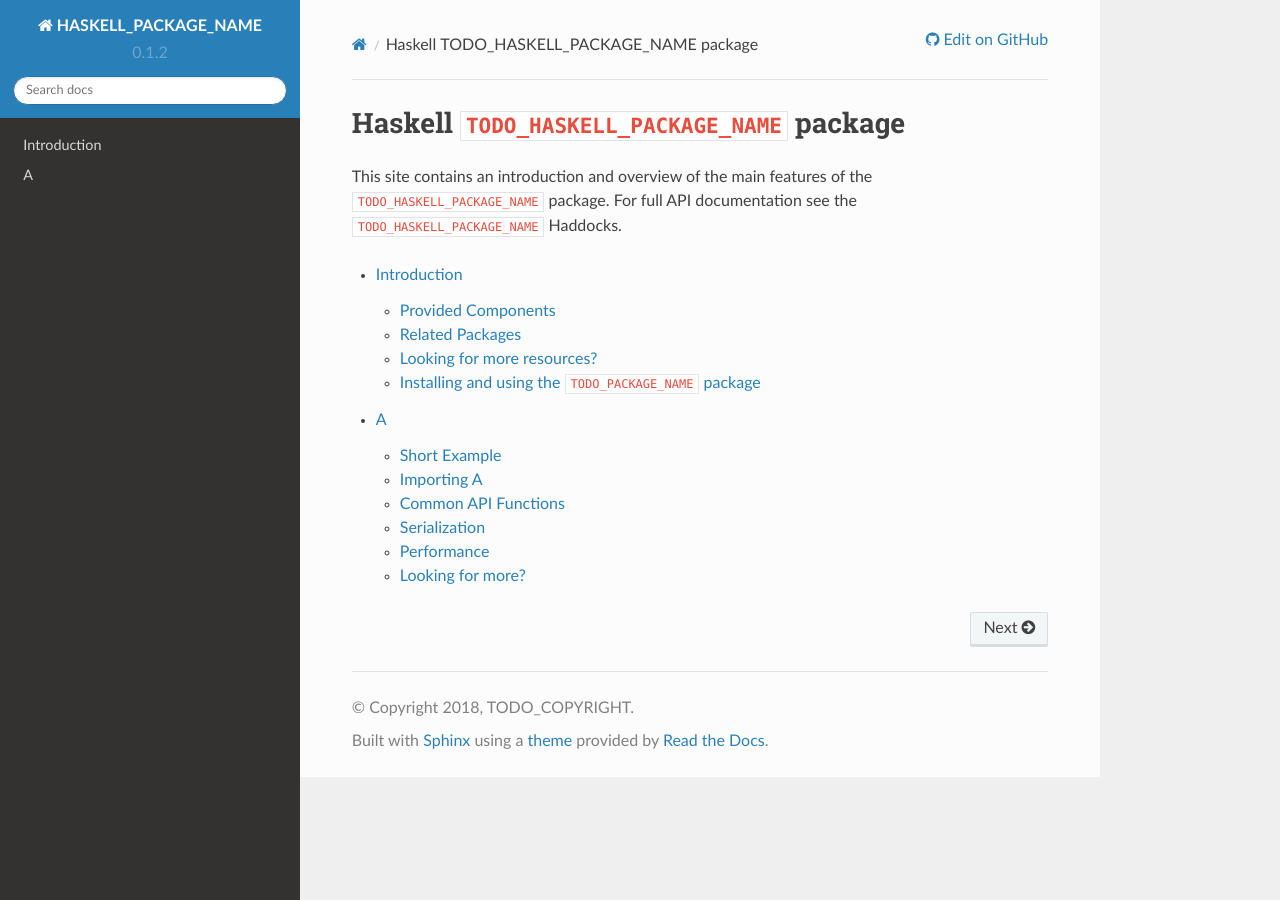
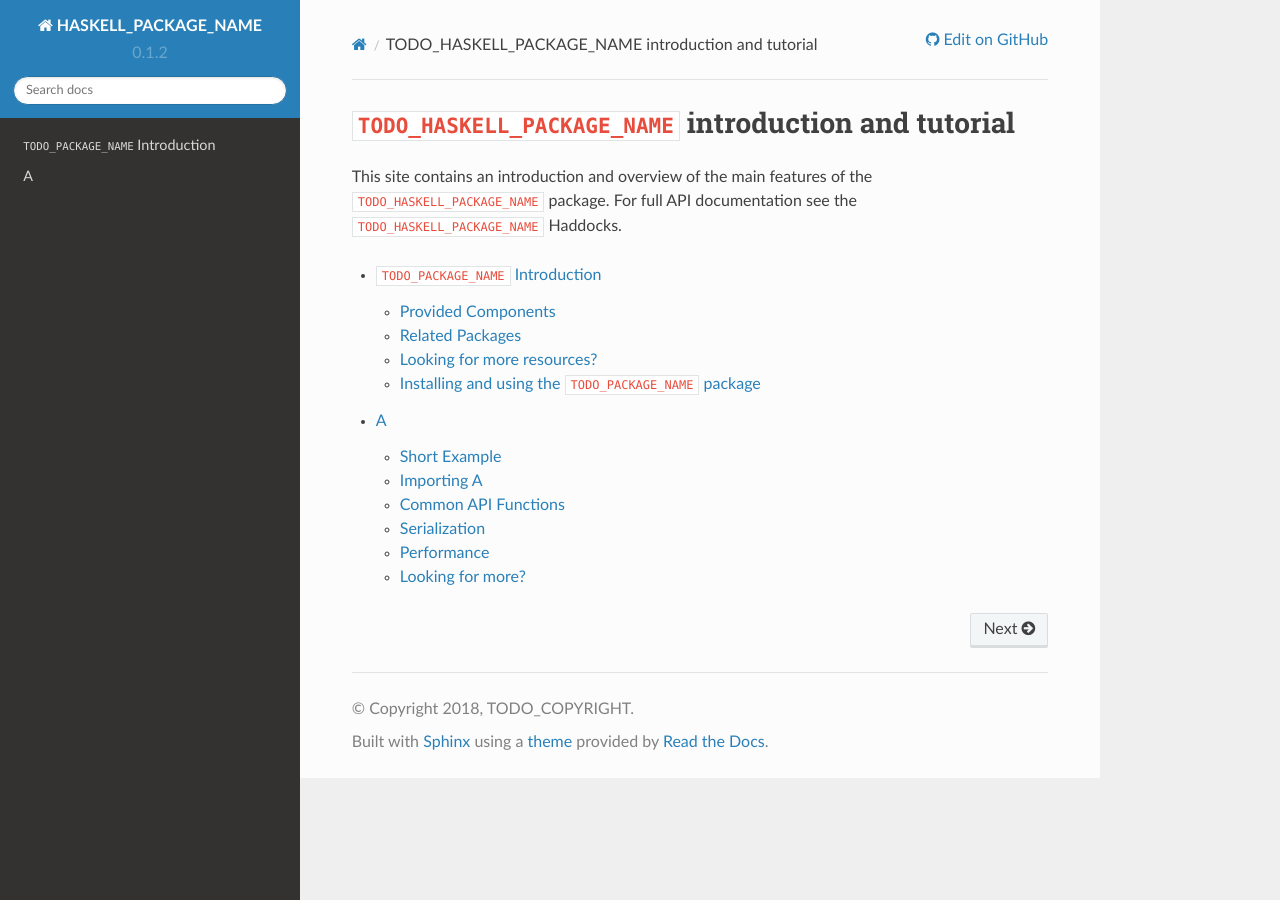
Before and after one commit to m-renaud/haskell-rtd-template, a Sphinx documentation site: the page built from docs/index.rst, in a window 1280 px wide. Built offline with Sphinx 7.4.7 and the Read the Docs theme 2.0.0, drawn with Linux system fonts in a browser that asks for light colours; cross-references to code outside the pages are shown as plain code.

Commit message:
Change top level heading/title text in index and intro.
This causes the package name to be visible in the browser tab.

```diff
--- a/docs/index.rst
+++ b/docs/index.rst
@@ -1,5 +1,5 @@
-Haskell ``TODO_HASKELL_PACKAGE_NAME`` package
-=============================================
+``TODO_HASKELL_PACKAGE_NAME`` introduction and tutorial
+=======================================================
 
 This site contains an introduction and overview of the main features of the
 ``TODO_HASKELL_PACKAGE_NAME`` package. For full API documentation see the
--- a/docs/intro.rst
+++ b/docs/intro.rst
@@ -1,5 +1,5 @@
-Introduction
-============
+``TODO_PACKAGE_NAME`` Introduction
+==================================
 
 The ``TODO_PACKAGE_NAME`` package provides TODO.
 
```
